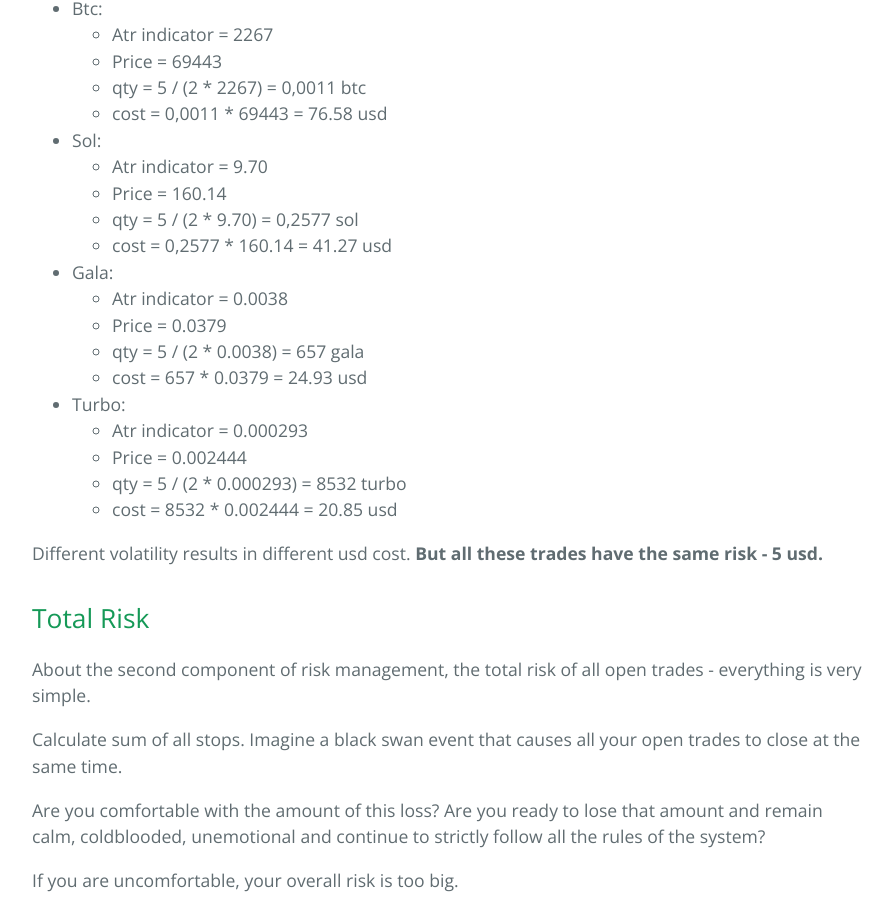
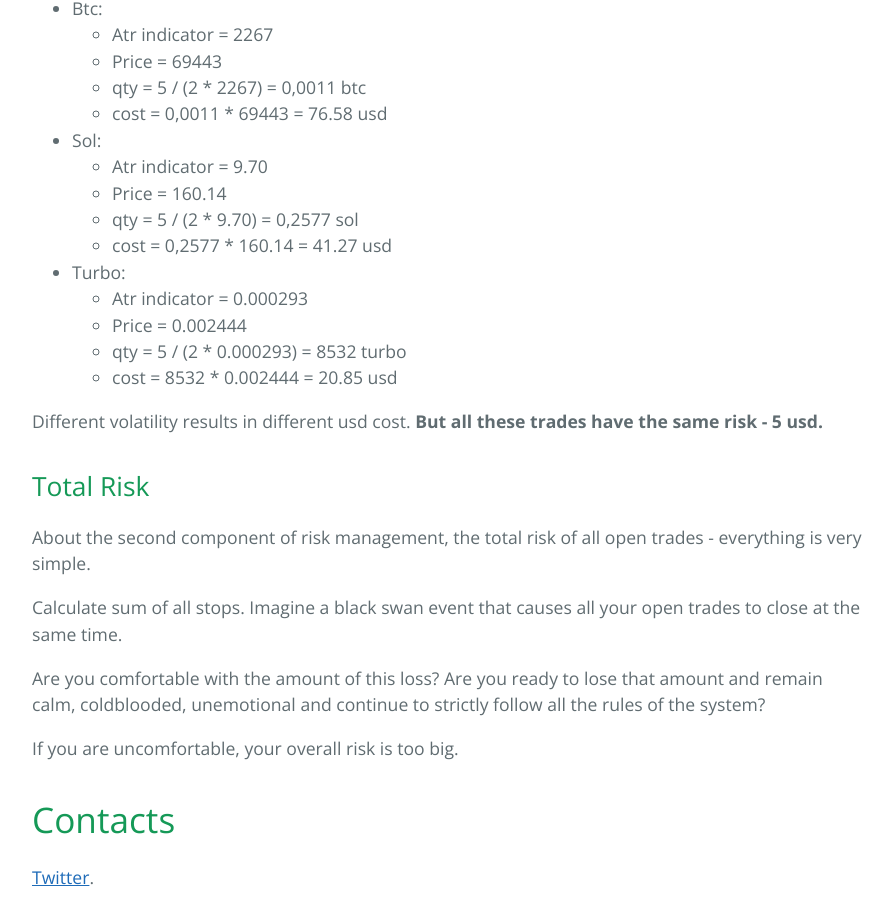
Before and after one commit to sergeyen7/sergeyen7.github.io, a Jekyll site: the page built from index.md, in a window 1280 px wide and 900 px high, scrolled down 13075 px. Shown: the whole window, without its empty margins (192-1085 px from the left). Built offline with Jekyll 4.4.1, drawn with Linux system fonts in a browser that asks for light colours; nearby versions of some CDN libraries.

Commit message:
Update index.md

```diff
--- a/index.md
+++ b/index.md
@@ -373,12 +373,6 @@ risk_usd = 1000 / 100 * 0.5 = 5 usd
   * qty = 5 / (2 * 9.70) = 0,2577 sol
   * cost = 0,2577 * 160.14 = 41.27 usd
 
-* Gala:
-  * Atr indicator = 0.0038
-  * Price = 0.0379
-  * qty = 5 / (2 * 0.0038) = 657 gala
-  * cost = 657 * 0.0379 = 24.93 usd
-
 * Turbo:
   * Atr indicator = 0.000293
   * Price = 0.002444
```
